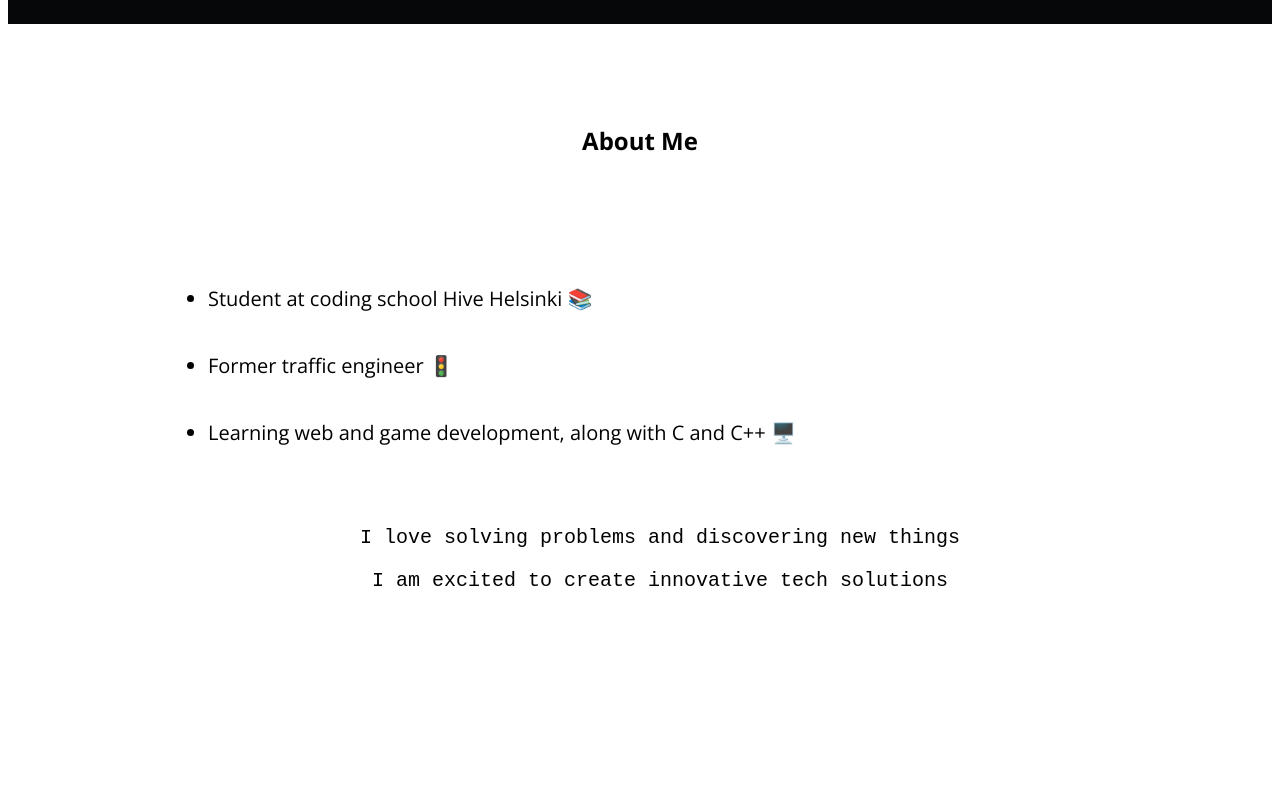
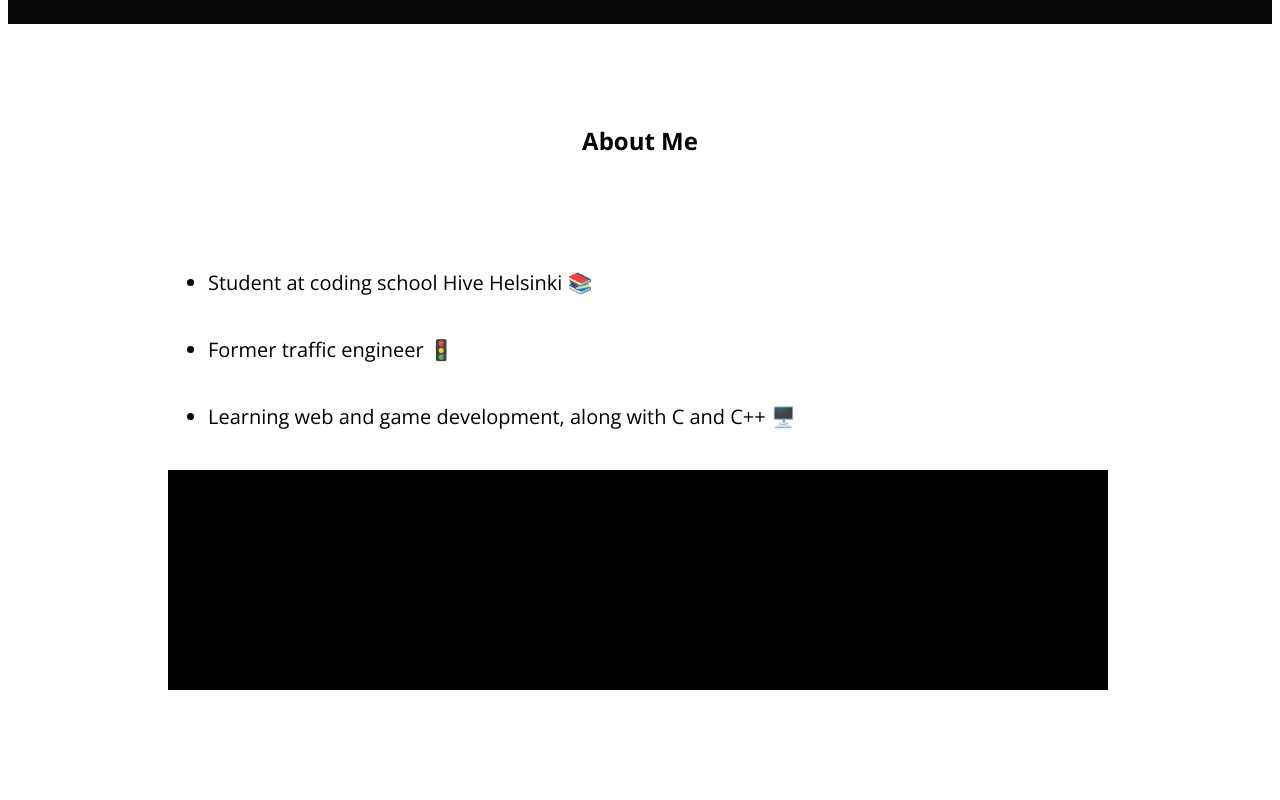
Before and after one commit to wengcychan/wengcychan.github.io, a React (Vite) app: page / in a window 1280 px wide. Shown: the part 880-1680 px from the top of the page. Built offline with nearby package versions, Linux system fonts and the light colour scheme; the HTML template or start-up script is replaced by a standard one.

Commit message:
added typewriter

```diff
--- a/package.json
+++ b/package.json
@@ -13,6 +13,7 @@
     "react": "^18.2.0",
     "react-dom": "^18.2.0",
     "react-icons": "^4.12.0",
+    "typewriter-effect": "^2.21.0",
     "uniqid": "^5.4.0"
   },
   "devDependencies": {
--- a/src/components/About/About.css
+++ b/src/components/About/About.css
@@ -1,5 +1,5 @@
 .about {
-  padding-bottom: 10em;
+  padding-bottom: 5em;
 }
 
 .about__container {
@@ -16,18 +16,19 @@
   list-style-type: disc;
 }
 
-.about__desc:nth-last-child(-n+2) {
-  list-style-type: none;
-  margin-top: 4em;
-  margin-bottom: 0;
-  text-align: center;
+.typewriter {
+  display: flex;
+  padding: 1em 1em 5em 1em;
+  height: 100px;
+  max-width: 550px;
   font-family: 'Courier New', monospace;
+  background-color: black;
+  font-size: 1.25rem;
 }
 
-.about__desc:last-child {
-  margin-top: 1em;
+.prompt {
+  margin-right: 0.5em;
 }
-
 .about__img__container {
   flex: 42%;
   padding-left: 10em;
@@ -52,12 +53,15 @@
   top: 50%;
   left: 50%;
   transform: translate(-60%, -43%);
-  box-shadow: 0 0 25em #132f92, 0 0 50em #1F41BB, 0 0 60em #3c5cd0; /* Adjust the shadow size and color */
+  box-shadow: 0 0 25em #132f92, 0 0 50em #1F41BB, 0 0 60em #3c5cd0;
 }
 
 @media (max-width: 1430px) {
   .about__img__container {
     display: none;
+  }
+  .typewriter {
+    max-width: 900px;
   }
 }
 
@@ -68,4 +72,7 @@
   .about {
     padding-bottom: 2em;
   }
+  .typewriter {
+    font-size: 0.8rem;
+  }
 }
--- a/src/components/About/About.jsx
+++ b/src/components/About/About.jsx
@@ -2,8 +2,12 @@ import uniqid from 'uniqid'
 import { about } from '../../portfolio'
 import './About.css'
 
+import React, { useEffect, useRef } from 'react';
+import Typewriter from 'typewriter-effect';
+
+
 const About = () => {
-  const { descriptions, img } = about
+  const { descriptions, typewriters, img } = about
 
   return (
     <section id='about' className='section about'>
@@ -11,13 +15,27 @@ const About = () => {
         <h1 className='section__title'>About Me</h1>
 
         <div className='center about__container'>
-          <ul className='about__desc__container'>
+          <div className='about__desc__container'>
+            <ul >
               {descriptions.map(description =>
                 <li className='about__desc' key={ uniqid() }>
                   { description }
                 </li>
               )}
             </ul>
+
+            <div className='typewriter'>
+              <span className='prompt'>&gt;</span>
+              <Typewriter
+                options={{
+                  strings: [typewriters[0], typewriters[1]],
+                  autoStart: true,
+                  loop: true,
+                  delay: 80,
+                }}
+              />
+            </div>
+          </div>
 
           <div className='about__img__container'>
             <div className='spotlight__container'>
--- a/src/portfolio.js
+++ b/src/portfolio.js
@@ -51,8 +51,10 @@ const about = {
     'Student at coding school Hive Helsinki 📚',
     'Former traffic engineer 🚦',
     'Learning web and game development, along with C and C++ 🖥️',
+  ],
+  typewriters: [
     'I love solving problems and discovering new things',
-    'I am excited to create innovative tech solutions'
+    'I am excited to create innovative tech solutions',
   ],
   img: {
     src: aboutImg,
```
Also changed, not shown: 1 other file (tests, documents, lock files or other folders). Lines whose indentation alone changed are shown as unchanged.
